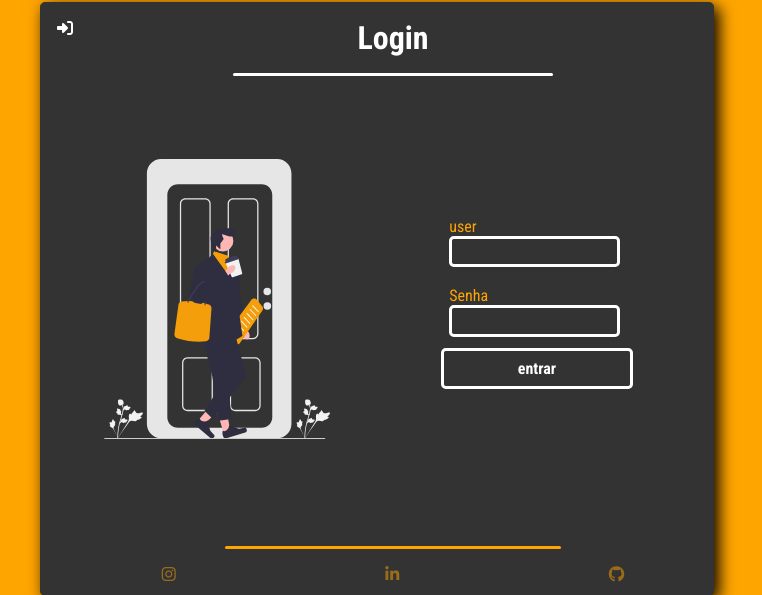
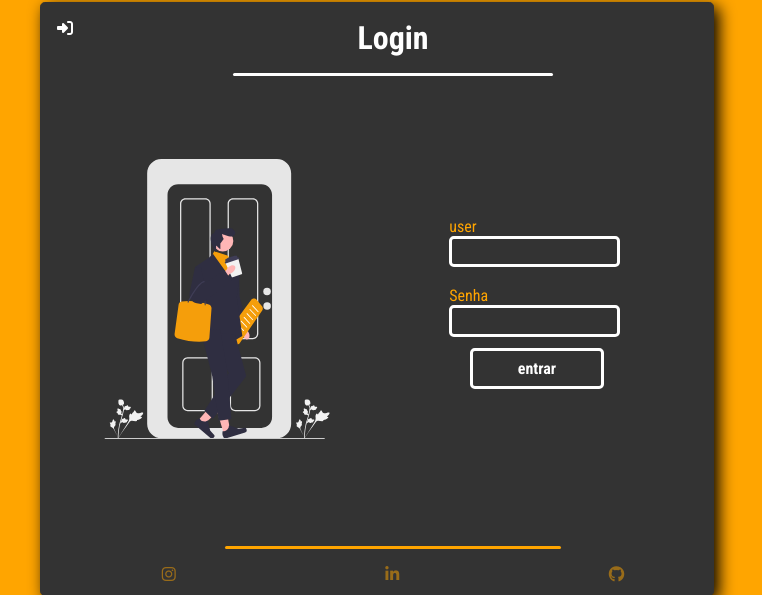
Before and after one commit to anndrem/fullstack-coffie-project, a PHP site: page /login.html in a window 1280 px wide. Shown: the part 101-696 px from the top of the page, without its empty margins (263-1025 px from the left). Run offline with PHP 8.4, Linux system fonts and the light colour scheme; some web fonts are replaced.

Commit message:
corrigindo bugs no Formulario de login

```diff
--- a/scr/css/login.css
+++ b/scr/css/login.css
@@ -71,6 +71,10 @@
                 width: 100%;
                 display: flex;
                 justify-content: center;
+                flex-direction: column;
+                text-align: center;
+
+
 
                 img {
                     height: 100%;
@@ -79,12 +83,20 @@
         }
 
         form {
+
             width: 50%;
+            height: 50%;
             display: flex;
+            align-self: center;
+            justify-self: center;
             align-items: center;
             justify-content: center;
             flex-direction: column;
+            border-radius: .3rem;
+
+
         }
+
 
         .input-label {
             margin: .2rem 0 1rem;
@@ -115,7 +127,7 @@
             display: flex;
             align-items: center;
             justify-content: center;
-            width: 100%;
+            width: 70%;
             margin: 1rem 0;
             position: relative;
 
@@ -172,7 +184,7 @@
         display: none;
     }
 
-        .container .container-login form {
+    .container .container-login form {
         width: 100%;
     }
 }
--- a/scr/login.html
+++ b/scr/login.html
@@ -42,6 +42,7 @@
                     <img src="imgs/undraw_quitting-time_azp9.svg" alt="">
                 </div>
             </div>
+
             <form action="" method="post">
                 <div class="input-label">
                     <div class="lbline">
```
